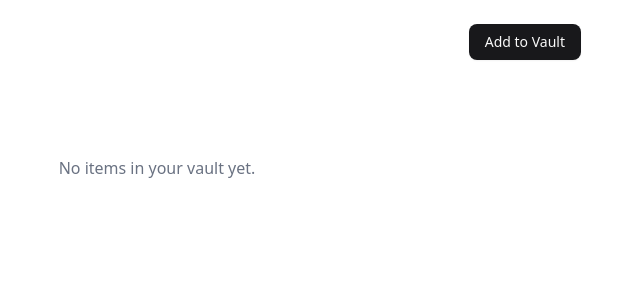
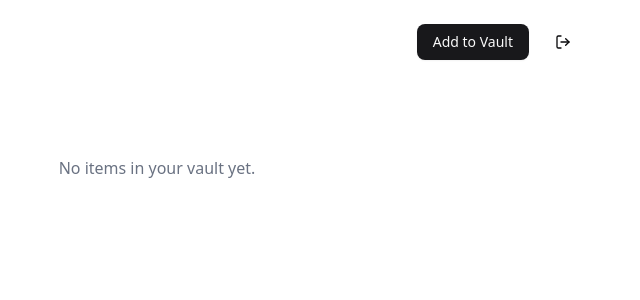
Before and after one commit to R-Krumins/twoPassword, a SvelteKit app: page /vault in a window 1280 px wide. Shown: the top 300 px of the page, without its empty margins (483-1123 px from the left). Built offline with nearby package versions, Linux system fonts and the light colour scheme.

Commit message:
added logout button

```diff
--- a/src/routes/vault/+page.svelte
+++ b/src/routes/vault/+page.svelte
@@ -10,11 +10,13 @@
     ChevronDown,
     Eye,
     Trash2,
+    LogOut,
   } from "@lucide/svelte";
   import { getVault } from "$lib/vault.js";
   import { writeText } from "@tauri-apps/plugin-clipboard-manager";
   import AddVaultItem from "./AddVaultItem.svelte";
   import { invoke } from "@tauri-apps/api/core";
+  import { goto } from "$app/navigation";
 
   const vaultItems = $state(getVault());
   const passwordVisible: boolean[] = $state(
@@ -58,11 +60,25 @@
         console.error("Failed to delete item from vault:", error);
       });
   }
+
+  function logout() {
+    vaultItems.splice(0, vaultItems.length);
+    goto("/");
+  }
 </script>
 
 <div>
-  <div class="flex justify-end items-center max-w-4xl mx-auto p-6">
+  <div class="flex justify-end items-center max-w-4xl mx-auto p-6 gap-2">
     <AddVaultItem onAddItem={addItem} />
+    <Button
+      variant="ghost"
+      size="icon"
+      class="ml-2"
+      aria-label="Logout"
+      onclick={logout}
+    >
+      <LogOut class="w-5 h-5" />
+    </Button>
   </div>
   <div class="max-w-4xl mx-auto p-6 space-y-4">
     {#if vaultItems.length === 0}
```
